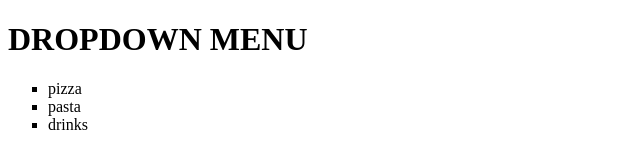
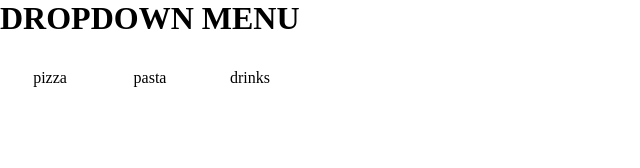
Before and after one commit to dhwani910/css-dropdownmenu, a plain HTML site: page index.html in a window 1280 px wide. Shown: the whole page, without its empty margins (0-640 px from the left). Drawn offline with Linux system fonts and the light colour scheme.

Commit message:
dropdown menu

```diff
--- a/index.html
+++ b/index.html
@@ -24,8 +24,20 @@
                 <li> veg pizza</li>
             </ul>
         </li>
-        <li> pasta</li>
-        <li> drinks</li>
+        <li> pasta
+            <ul>
+                <li> red sauce paste</li>
+                <li> white sauce paste</li>
+            </ul>
+        </li>
+        <li> drinks
+            <ul>
+                <li> orange </li>
+                <li> mango </li>
+                <li> apple</li>
+
+            </ul>
+        </li>
 
     </ul>
     </div>
--- a/style.css
+++ b/style.css
@@ -1,20 +1,46 @@
+*{
+    padding: 0;
+    margin: 0;
+}
+
+
 
 .dropdown ul{
-    list-style: square;
+    list-style: none;
+    margin-top: 2%;
+}
+.dropdown ul li{
+    width: 100px;
+    border: 1px;
+
+    line-height: 30px;
+
+    float: left;
+    position: relative;
+    text-align: center;
+
 
 
 }
+.dropdown ul{
+  position: absolute;
 
-.dropdown ul li{
-    float: center;
-    position: relative;
 }
+
+
+
 .dropdown ul :hover{
-     background-color: aqua;
+    background: rgb(31, 44, 231);
 }
 .dropdown ul ul{
     display: none;
+
 }
 .dropdown ul li:hover > ul {
  display: block;
 }
+.dropdown ul li ul{
+    position: relative;
+    margin-left: 20px;
+    display: none;
+}
```
Lines whose indentation alone changed are shown as unchanged.
